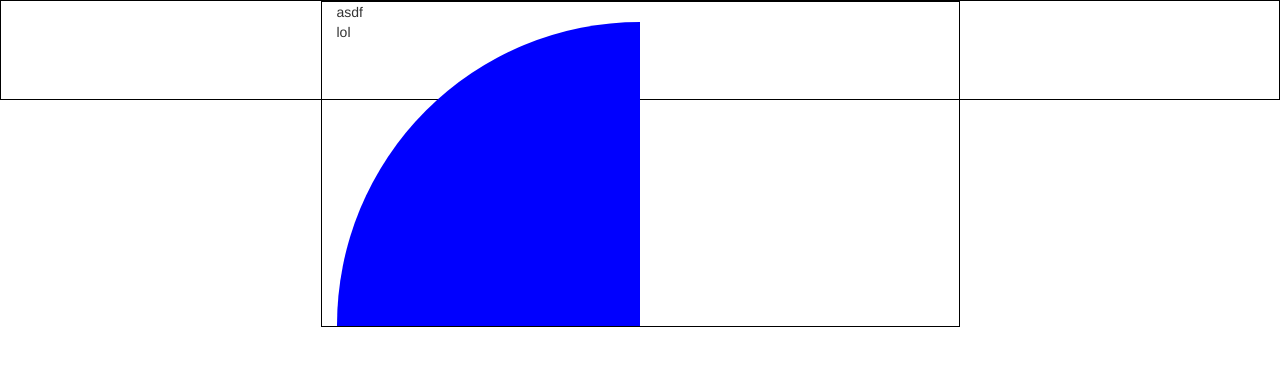
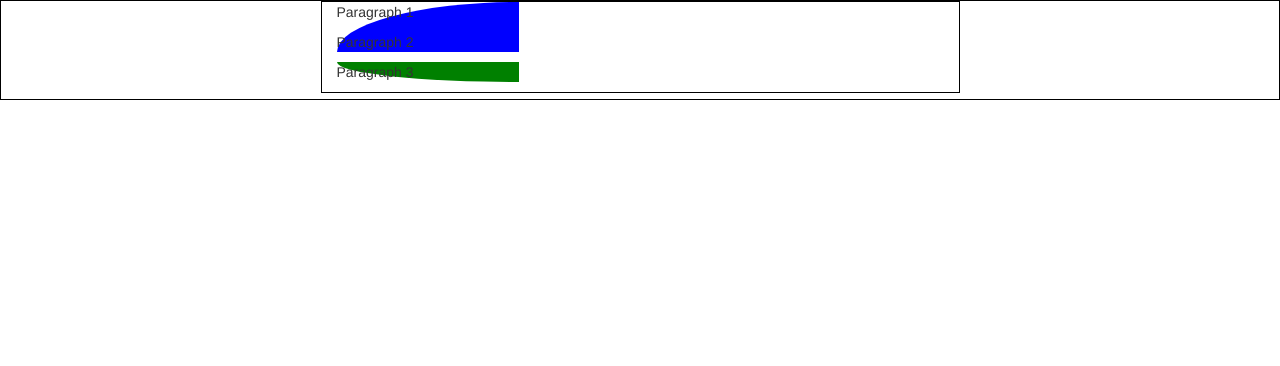
Before and after one commit to briceyokoyama/simon, a website: page index.html in a window 1280 px wide. Drawn offline with nearby package versions, Linux system fonts and the light colour scheme.

Commit message:
2.19.2017

```diff
--- a/css/main.css
+++ b/css/main.css
@@ -7,9 +7,16 @@
     border: 1px solid black;
 }
 
-.fourth {
-    width: 50%;
-    height: 50%;
+.fourth-1 {
+    position: relative;
+    width: 30%;
     background: blue;
     border-radius: 100% 0 0 0;
 }
+
+.fourth-2 {
+    position: relative;
+    width: 30%;
+    background: green;
+    border-radius: 0 0 0 100%;
+}
--- a/index.html
+++ b/index.html
@@ -16,9 +16,13 @@
 <div class = "container-fluid">
   <!-- div containing entire game -->
   <div class="row">
-    <div class="col-xs-6 col-xs-offset-3 test">asdf
-      <div class="fourth">
-        lol
+    <div class="col-xs-6 col-xs-offset-3 test">
+      <div class="fourth-1">
+        <p>Paragraph 1</p>
+        <p>Paragraph 2</p>
+      </div>
+      <div class="fourth-2">
+        <p>Paragraph 3</p>
       </div>
     </div>
   </div>
```
